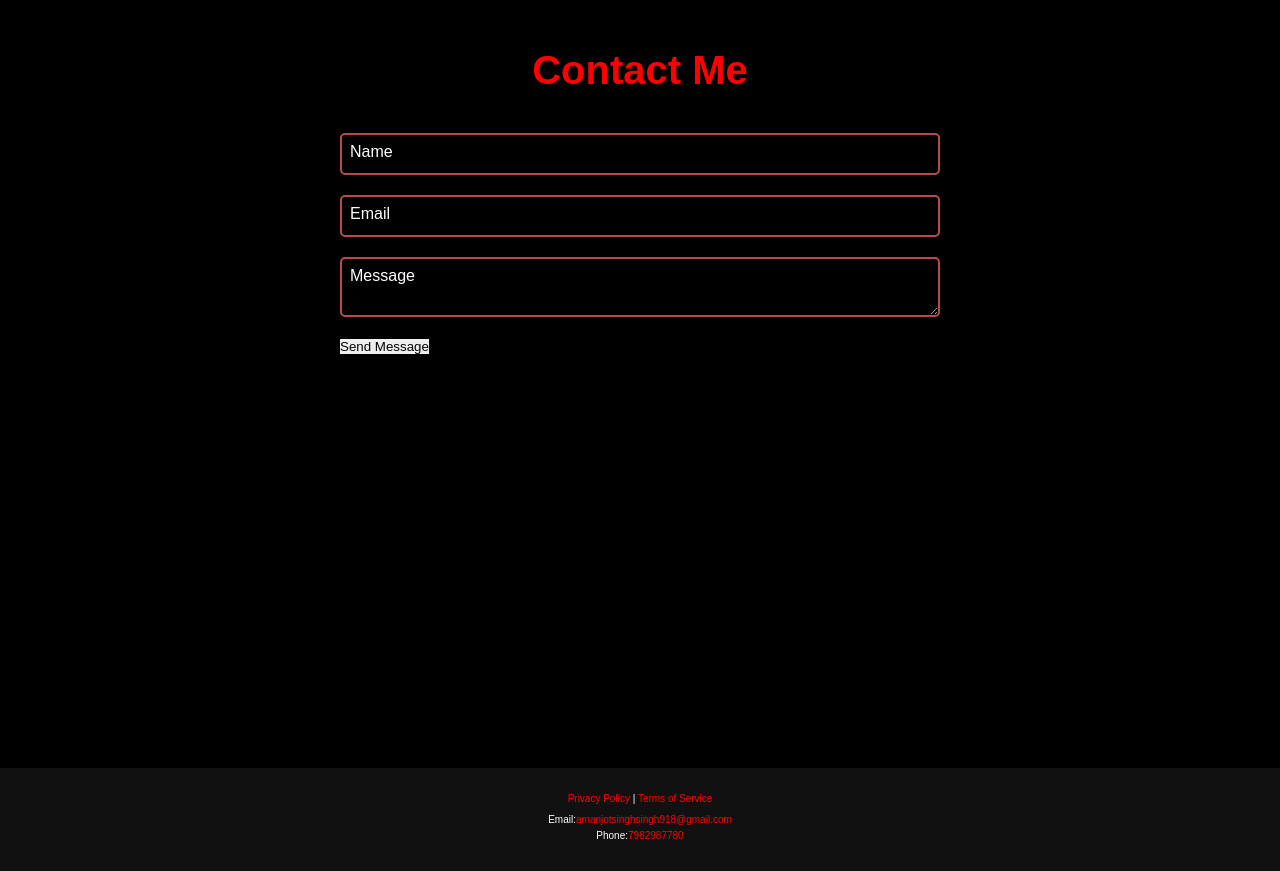
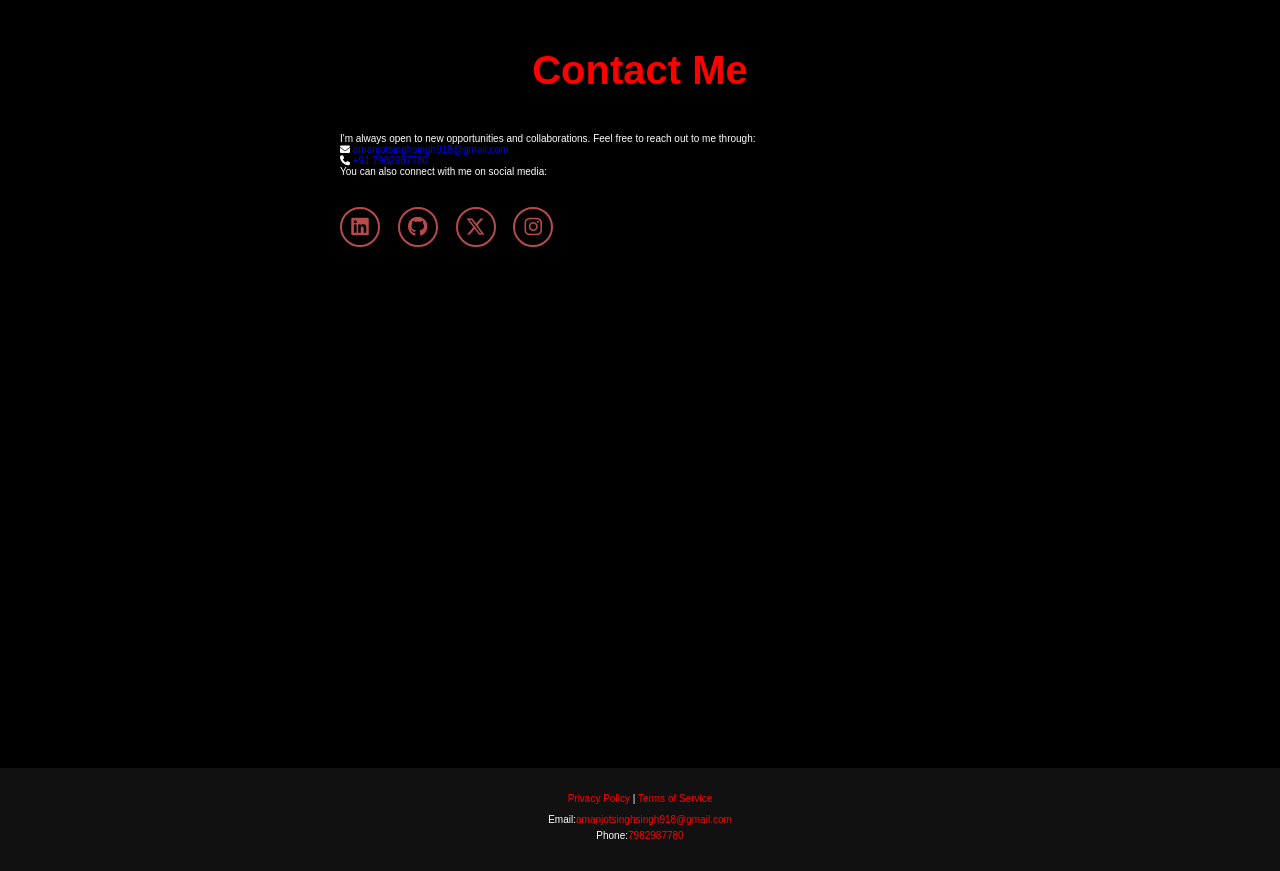
Before and after one commit to amanjotsingh06/portfolio, a plain HTML site: page index.html in a window 1280 px wide. Shown: the part 3420-4291 px from the top of the page. Drawn offline with nearby package versions, Linux system fonts and the light colour scheme.

Commit message:
Update index.html
fix the contact issue

```diff
--- a/index.html
+++ b/index.html
@@ -175,36 +175,28 @@
     <section id="contact" class="contact">
         <h2 data-aos="fade-up">Contact Me</h2>
         <div class="contact-container" data-aos="fade-up">
-            <form
-                name="contact"
-                method="POST"
-                data-netlify="true"
-                netlify-honeypot="bot-field">
-
-                <input type="hidden" name="form-name" value="contact" />
-                <p hidden>
-                    <label>
-                        Don't fill this out: <input name="bot-field" />
-                    </label>
-                </p>
-
-                <div class="form-group">
-                    <input type="text" id="name" name="name" required>
-                    <label for="name">Name</label>
+            <div class="contact-info-container">
+                <p>I'm always open to new opportunities and collaborations. Feel free to reach out to me through:</p>
+                <div class="contact-details">
+                    <div class="contact-item">
+                        <i class="fas fa-envelope"></i>
+                        <a href="mailto:amanjotsinghsingh918@gmail.com">amanjotsinghsingh918@gmail.com</a>
+                    </div>
+                    <div class="contact-item">
+                        <i class="fas fa-phone"></i>
+                        <a href="tel:7982987780">+91 7982987780</a>
+                    </div>
                 </div>
-                <div class="form-group">
-                    <input type="email" id="email" name="email" required>
-                    <label for="email">Email</label>
+                <div class="social-links">
+                    <p>You can also connect with me on social media:</p>
+                    <div class="social-icons">
+                        <a href="https://www.linkedin.com/in/amanjot-singh-32b56a2ba/"><i class="fa-brands fa-linkedin"></i></a>
+                        <a href="https://github.com/amanjotsingh06"><i class="fa-brands fa-github"></i></a>
+                        <a href="https://x.com/Aman_jotsingh"><i class="fa-brands fa-x-twitter"></i></a>
+                        <a href="https://www.instagram.com/aman_jotsingh06/"><i class="fa-brands fa-instagram"></i></a>
+                    </div>
                 </div>
-                <div class="form-group">
-                    <textarea id="message" name="message" required></textarea>
-                    <label for="message">Message</label>
-                </div>
-                <div id="success-message" style="display: none;" class="success-message">
-                    Thank you! Your message has been sent successfully.
-                </div>
-                <button type="submit" class="btn">Send Message</button>
-            </form>
+            </div>
         </div>
     </section>
 
```
